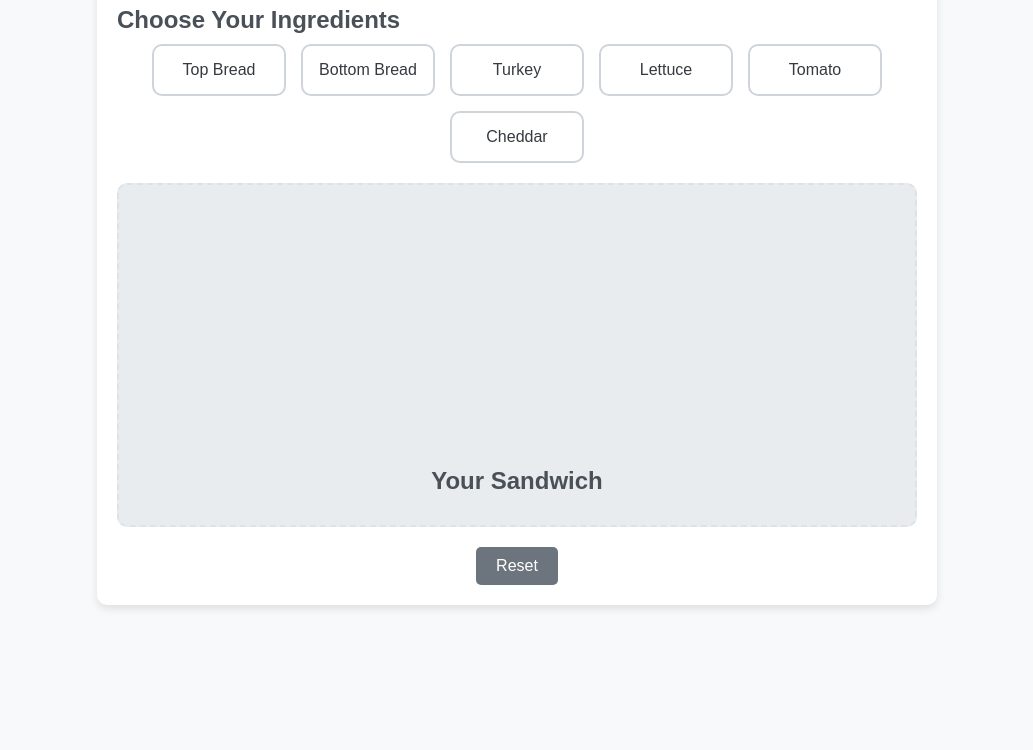
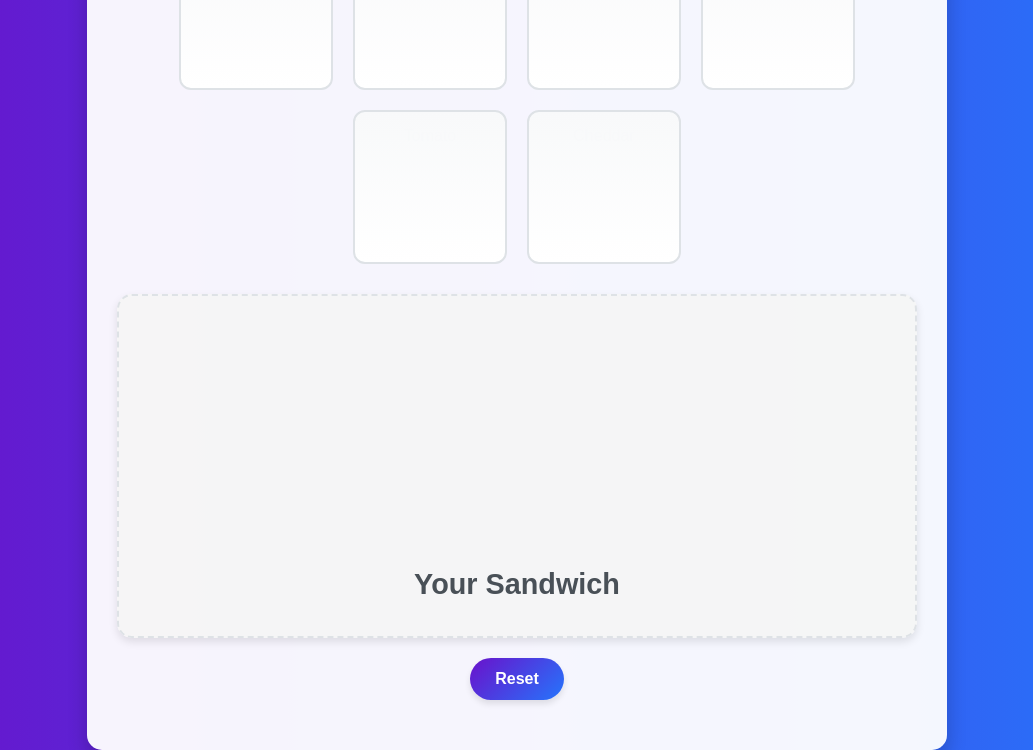
Before and after one commit to achrafbouiguigne/Sandwitch_Make, a plain HTML site: page index.html in a window 1280 px wide. Shown: the part 144-894 px from the top of the page, without its empty margins (123-1156 px from the left). Before the commit the page ends 800 px from the top, so only its background shows below. Drawn offline with Linux system fonts and the light colour scheme.

Commit message:
Update index.html

```diff
--- a/index.html
+++ b/index.html
@@ -5,59 +5,71 @@
     <meta name="viewport" content="width=device-width, initial-scale=1.0">
     <title>Elegant Sandwich Maker</title>
     <style>
+        /* Corps de la page */
 body {
     font-family: 'Poppins', sans-serif;
     margin: 0;
     padding: 0;
-            background-color: #f8f9fa;
-            color: #343a40;
+    background: linear-gradient(to right, #6a11cb, #2575fc);
+    color: #f8f9fa;
     display: flex;
     justify-content: center;
     align-items: center;
     height: 100vh;
 }
+
+/* Conteneur principal */
 .container {
-            background-color: #ffffff;
-            border-radius: 10px;
-            box-shadow: 0 4px 8px rgba(0, 0, 0, 0.1);
-            padding: 20px;
+    background: rgba(255, 255, 255, 0.95);
+    border-radius: 15px;
+    box-shadow: 0 10px 20px rgba(0, 0, 0, 0.2);
+    padding: 30px;
     max-width: 800px;
     width: 100%;
+    text-align: center;
 }
+
+/* Titres */
 h1 {
-            text-align: center;
-            font-size: 2rem;
-            color: #212529;
+    font-size: 2.5rem;
+    color: #343a40;
+    margin-bottom: 20px;
 }
+
 h2 {
-            font-size: 1.5rem;
-            margin-bottom: 10px;
+    font-size: 1.8rem;
+    margin-bottom: 15px;
     color: #495057;
 }
+
+/* Liste des ingrédients */
 .ingredients {
     display: flex;
     flex-wrap: wrap;
-            gap: 15px;
+    gap: 20px;
     justify-content: center;
+    margin-bottom: 30px;
 }
+
 .ingredient {
-            border: 2px solid #ced4da;
-            border-radius: 10px;
+    border: 2px solid #dee2e6;
+    border-radius: 12px;
     padding: 15px;
     text-align: center;
     cursor: pointer;
-            width: 100px;
-            transition: transform 0.2s, box-shadow 0.2s;
+    width: 120px;
+    height: 120px;
+    transition: transform 0.3s, box-shadow 0.3s;
+    background: linear-gradient(to top, #ffffff, #f8f9fa);
 }
+
 .ingredient:hover {
-            transform: translateY(-5px);
-            box-shadow: 0 4px 6px rgba(0, 0, 0, 0.2);
+    transform: translateY(-10px);
+    box-shadow: 0 8px 15px rgba(0, 0, 0, 0.2);
+    background: linear-gradient(to top, #f8f9fa, #ffffff);
 }
-        .ingredient img {
-            max-width: 100%;
-            height: auto;
-            border-radius: 5px;
-        }
+
+/* Prévisualisation du sandwich */
 .sandwich-preview {
     margin-top: 20px;
     border: 2px dashed #dee2e6;
@@ -66,16 +78,19 @@
     display: flex;
     flex-direction: column-reverse;
     align-items: center;
-            background-color: #e9ecef;
-            border-radius: 10px;
+    background: rgba(245, 245, 245, 0.9);
+    border-radius: 15px;
+    box-shadow: 0 4px 8px rgba(0, 0, 0, 0.1);
 }
+
+/* Couches de sandwich */
 .layer {
     margin: 5px 0;
     padding: 10px;
     text-align: center;
     color: white;
     border-radius: 5px;
-            width: 180px;
+    width: 200px;
     display: flex;
     justify-content: center;
     align-items: center;
@@ -83,48 +98,64 @@
     font-size: 0.9rem;
     font-weight: bold;
 }
+
 .layer[data-name="White Bread"] {
-            background-color: #f5e1da;
+    background: linear-gradient(to bottom, #f5e1da, #f0d4c5);
     border-radius: 20px 20px 5px 5px;
     height: 30px;
 }
+
 .layer[data-name="Bottom Bread"] {
-            background-color: #f5e1da;
+    background: linear-gradient(to top, #f5e1da, #f0d4c5);
     border-radius: 5px 5px 20px 20px;
     height: 30px;
 }
+
 .layer[data-name="Turkey"] {
-            background-color: #d2a679;
+    background: linear-gradient(to right, #d2a679, #c29662);
     height: 25px;
 }
+
 .layer[data-name="Lettuce"] {
-            background-color: #85c78f;
+    background: linear-gradient(to right, #85c78f, #6ebf79);
     height: 10px;
 }
+
 .layer[data-name="Tomato"] {
-            background-color: #e57373;
+    background: linear-gradient(to right, #e57373, #cf5c5c);
     height: 20px;
 }
+
 .layer[data-name="Cheddar"] {
-            background-color: #f2b04e;
+    background: linear-gradient(to right, #f2b04e, #d99937);
     height: 10px;
 }
+
+/* Boutons */
 button {
-            background-color: #6c757d;
+    background: linear-gradient(135deg, #6a11cb, #2575fc);
     color: #ffffff;
     border: none;
-            padding: 10px 20px;
+    padding: 12px 25px;
     font-size: 1rem;
-            border-radius: 5px;
+    font-weight: bold;
+    border-radius: 25px;
     cursor: pointer;
-            transition: background-color 0.3s;
-            margin-top: 20px;
+    transition: transform 0.2s, box-shadow 0.2s, background 0.3s;
     display: block;
-            margin-left: auto;
-            margin-right: auto;
+    margin: 20px auto;
+    box-shadow: 0 4px 6px rgba(0, 0, 0, 0.1);
 }
+
 button:hover {
-            background-color: #5a6268;
+    background: linear-gradient(135deg, #2575fc, #6a11cb);
+    transform: scale(1.05);
+    box-shadow: 0 6px 12px rgba(0, 0, 0, 0.2);
+}
+
+button:active {
+    transform: scale(0.95);
+    box-shadow: 0 3px 6px rgba(0, 0, 0, 0.15);
 }
 </style>
 </head>
```
Lines whose indentation alone changed are shown as unchanged.
